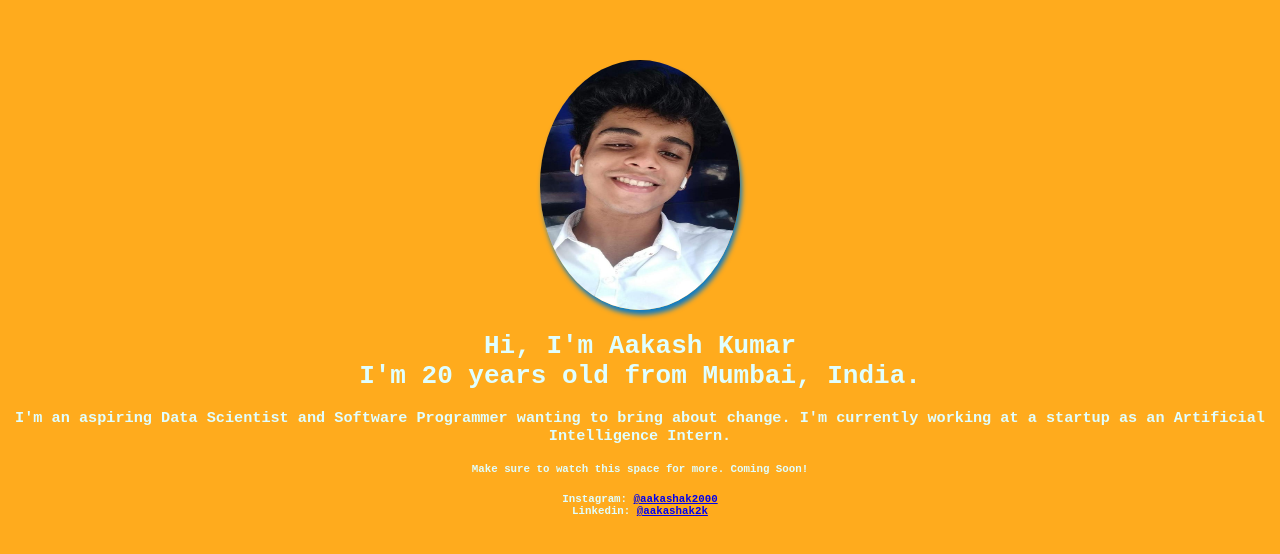
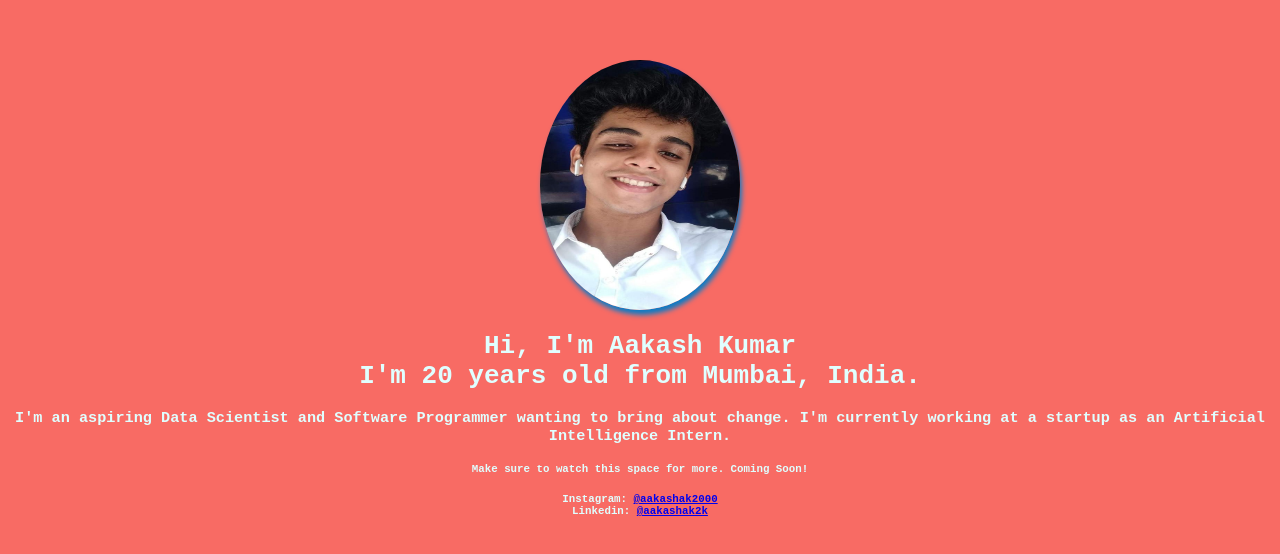
Before and after one commit to aakashak2000/basicHTML, a plain HTML site: page index.html in a window 1280 px wide. Shown: the part 132-686 px from the top of the page. Drawn offline with Linux system fonts and the light colour scheme.

Commit message:
Update main.css

```diff
--- a/css/main.css
+++ b/css/main.css
@@ -1,5 +1,5 @@
 .site-header{
-    background-color: #FFAB1D;
+    background-color: #F86B64;
     color: #e0ffff;
     height: 100vh;
     font-family: monospace;
```
